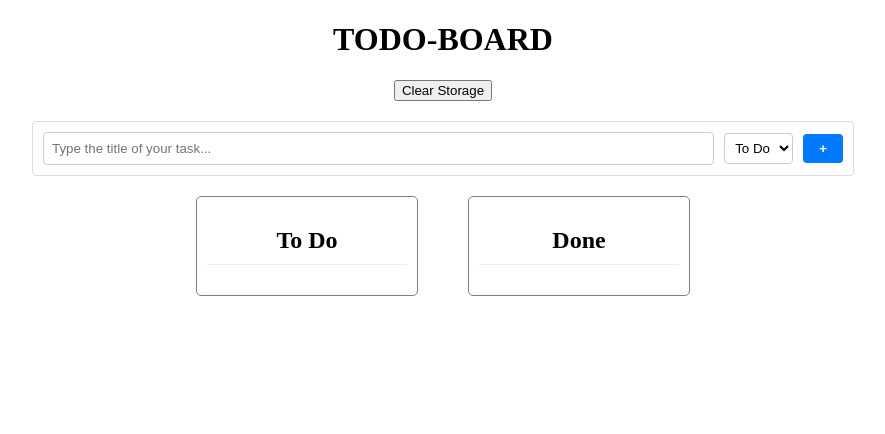
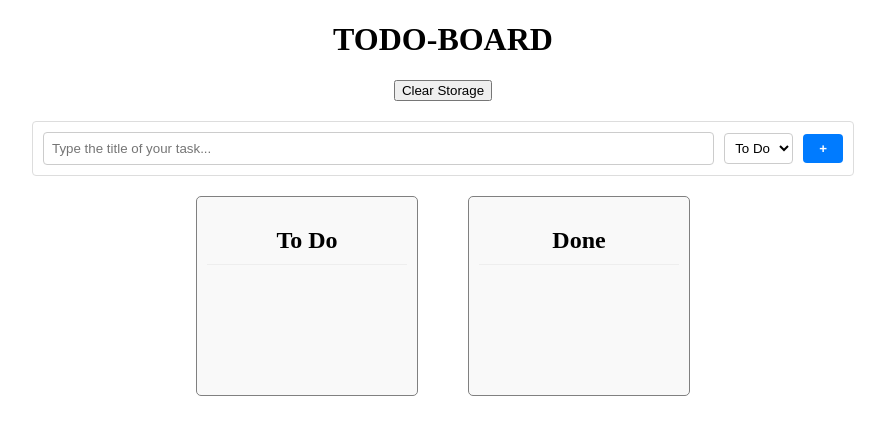
Before and after one commit to MarcosFernandesF/todo-board, a Vue app: page / in a window 1280 px wide. Shown: the top 434 px of the page, without its empty margins (197-1082 px from the left). Built offline with nearby package versions, Linux system fonts and the light colour scheme.

Commit message:
handling drop logic on the column

```diff
--- a/src/components/BoardColumn.vue
+++ b/src/components/BoardColumn.vue
@@ -1,5 +1,9 @@
 <template>
-  <section class="board-column">
+  <section
+    class="board-column"
+    @dragover.prevent
+    @drop="onDrop"
+  >
     <h2>{{ title }}</h2>
     <ul class="column-list">
       <slot />
@@ -8,12 +12,21 @@
 </template>
 
 <script setup>
+const emit = defineEmits(['task-dropped'])
+
 defineProps({
   title: {
     type: String,
     required: true
   }
 })
+
+const onDrop = (event) => {
+  const taskID = event.dataTransfer.getData('taskID');
+  const originStatus = event.dataTransfer.getData('originStatus');
+
+  emit('task-dropped', { taskID, originStatus });
+}
 </script>
 
 <style scoped>
@@ -24,6 +37,7 @@ defineProps({
   min-width: 200px;
   display: flex;
   flex-direction: column;
+  background-color: #f9f9f9;
 }
 
 h2 {
@@ -35,5 +49,7 @@ h2 {
 .column-list {
   padding: 0;
   margin: 0;
+  min-height: 100px;
+  height: 100%;
 }
 </style>
```
